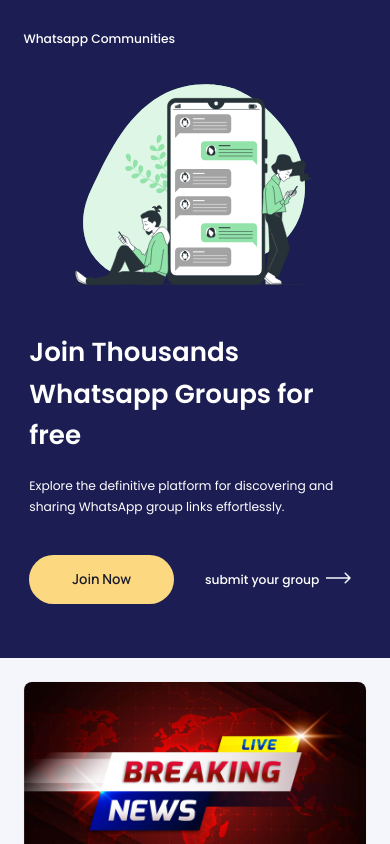
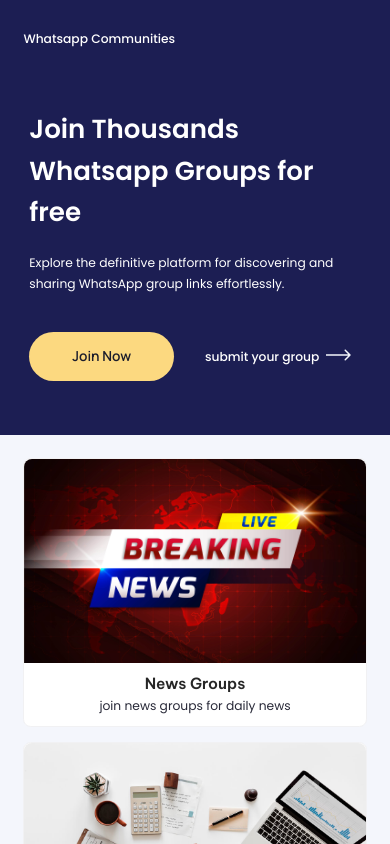
Before and after one commit to Tahirasif31/whatsappgrouplinks_next.js, a Next.js app: page / in a window 390 px wide. Shown: the top 844 px of the page. Built offline with nearby package versions, Linux system fonts and the light colour scheme.

Commit message:
hero image removed from mobile devices

```diff
--- a/app/components/Hero.jsx
+++ b/app/components/Hero.jsx
@@ -41,6 +41,7 @@
         </div>
         <div className="imgContainer">
           <Image
+            className={styles.heroImage}
             src={"/HeroImg.svg"}
             alt="boy and girl chating on whatsapp"
             width={546}
--- a/app/components/Hero.module.css
+++ b/app/components/Hero.module.css
@@ -135,8 +135,11 @@
     grid-template-columns: 1fr;
   }
 
-  .textContainer {
+  /* .textContainer {
     grid-row: 2/3;
+  } */
+  .heroImage {
+    display: none;
   }
 }
 @media screen and (max-width: 320px) {
```
